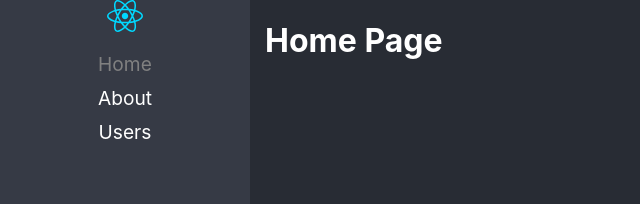
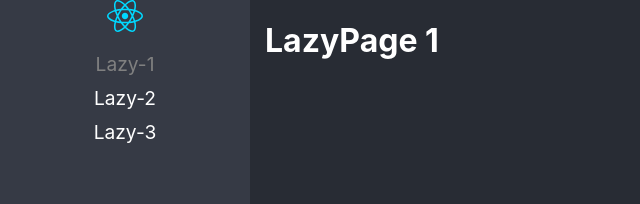
Before and after one commit to paulccuno/react-ts, a React (Vite) app: page /lazy1 in a window 1280 px wide. Before the commit this address led to /home. Shown: the top 204 px of the page, without its empty margins (0-640 px from the left). Built offline with nearby package versions, Linux system fonts and the light colour scheme.

Commit message:
initial routing configuration

```diff
--- /dev/null
+++ b/src/01-lazyload/pages/LazyPage1.tsx
@@ -0,0 +1,3 @@
+export const LazyPage1 = () => {
+	return <h1>LazyPage 1</h1>
+}
--- /dev/null
+++ b/src/01-lazyload/pages/LazyPage2.tsx
@@ -0,0 +1,3 @@
+export const LazyPage2 = () => {
+	return <h1>LazyPage 2</h1>
+}
--- /dev/null
+++ b/src/01-lazyload/pages/LazyPage3.tsx
@@ -0,0 +1,3 @@
+export const LazyPage3 = () => {
+	return <h1>LazyPage 3</h1>
+}
--- /dev/null
+++ b/src/01-lazyload/pages/index.ts
@@ -0,0 +1,3 @@
+export { LazyPage1 } from './LazyPage1'
+export { LazyPage2 } from './LazyPage2'
+export { LazyPage3 } from './LazyPage3'
--- a/src/routes/Navigation.tsx
+++ b/src/routes/Navigation.tsx
@@ -1,4 +1,5 @@
 import { BrowserRouter, Navigate, NavLink, Route, Routes } from 'react-router-dom'
+import { routes } from './routes'
 
 import logo from '../assets/react.svg'
 
@@ -10,30 +11,22 @@
 					<img src={logo} alt="Vite Logo" />
 
 					<ul>
-						<li>
-							<NavLink to="/home" className={({ isActive }) => (isActive ? 'nav-active' : '')}>
-								Home
-							</NavLink>
-						</li>
-						<li>
-							<NavLink to="/about" className={({ isActive }) => (isActive ? 'nav-active' : '')}>
-								About
-							</NavLink>
-						</li>
-						<li>
-							<NavLink to="/users" className={({ isActive }) => (isActive ? 'nav-active' : '')}>
-								Users
-							</NavLink>
-						</li>
+						{routes.map(({ to, name }) => (
+							<li key={to}>
+								<NavLink to={to} className={({ isActive }) => (isActive ? 'nav-active' : '')}>
+									{name}
+								</NavLink>
+							</li>
+						))}
 					</ul>
 				</nav>
 
 				<Routes>
-					<Route path="about" element={<h1>About Page</h1>} />
-					<Route path="users" element={<h1>Users Page</h1>} />
-					<Route path="/home" element={<h1>Home Page</h1>} />
+					{routes.map(({ path, Component }) => (
+						<Route key={path} path={path} element={<Component />} />
+					))}
 
-					<Route path="/*" element={<Navigate to="/home" replace />} />
+					<Route path="/*" element={<Navigate to={routes[0].to} replace />} />
 				</Routes>
 			</div>
 		</BrowserRouter>
--- /dev/null
+++ b/src/routes/routes.ts
@@ -0,0 +1,29 @@
+import { LazyPage1, LazyPage2, LazyPage3 } from '../01-lazyload/pages'
+
+interface Route {
+	to: string
+	path: string
+	Component: () => JSX.Element
+	name: string
+}
+
+export const routes: Route[] = [
+	{
+		to: '/lazy1',
+		path: 'lazy1',
+		Component: LazyPage1,
+		name: 'Lazy-1',
+	},
+	{
+		to: '/lazy2',
+		path: 'lazy2',
+		Component: LazyPage2,
+		name: 'Lazy-2',
+	},
+	{
+		to: '/lazy3',
+		path: 'lazy3',
+		Component: LazyPage3,
+		name: 'Lazy-3',
+	},
+]
```
